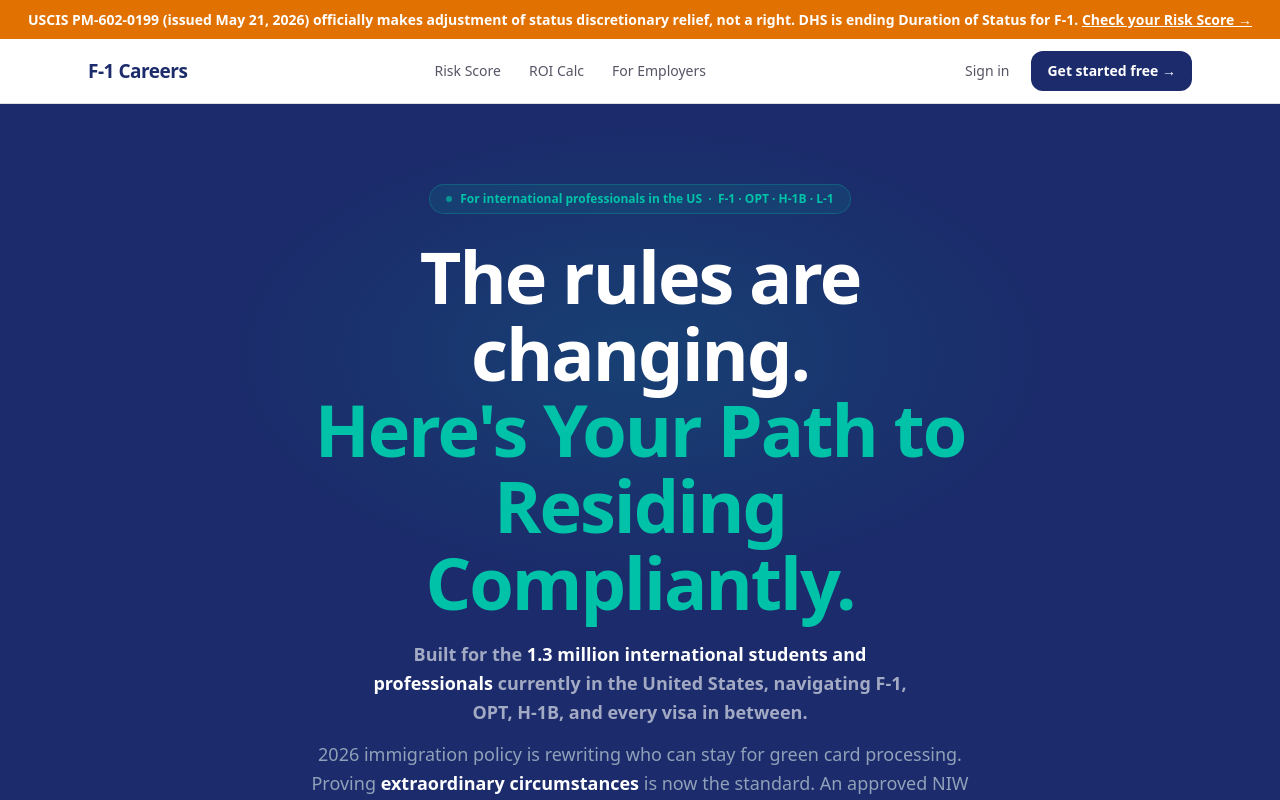
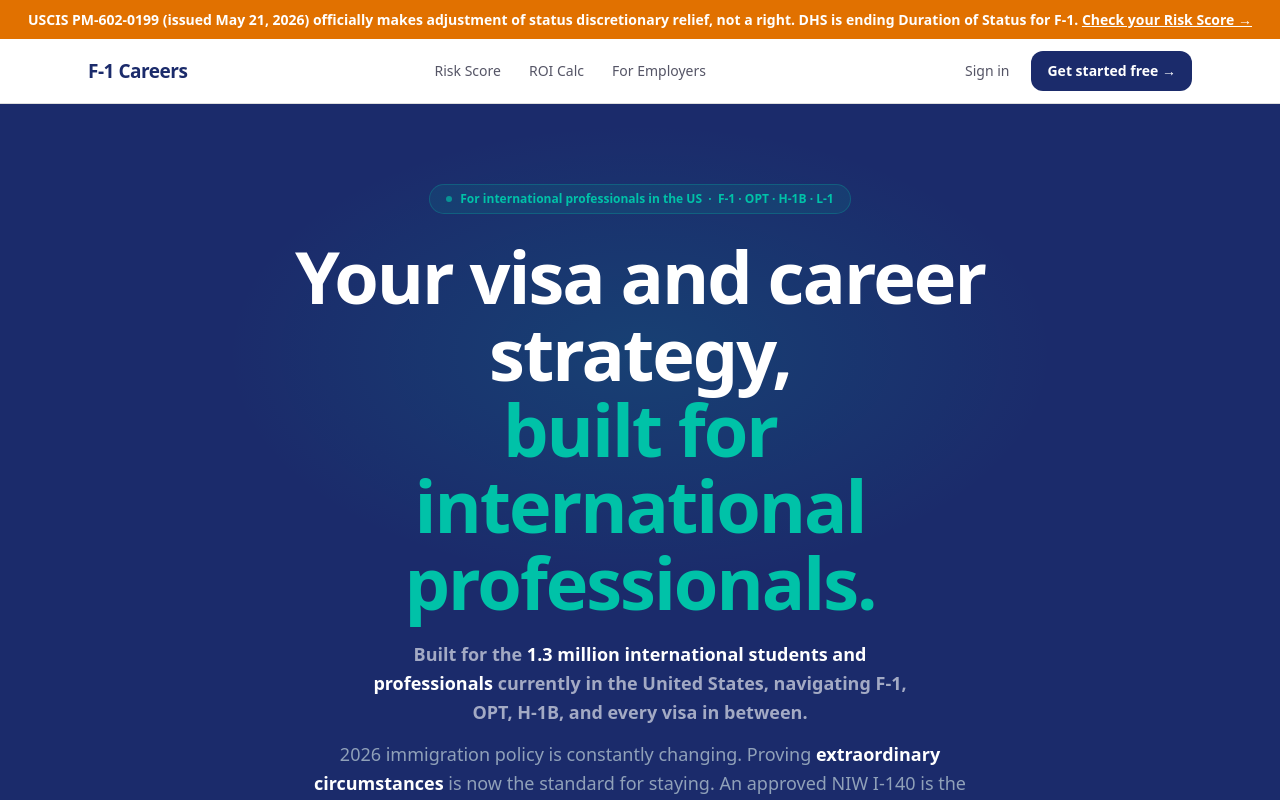
Before and after one commit to marambo-code/F-1Careers, a Next.js app: page / in a window 1280 px wide. Shown: the top 800 px of the page. Built offline with nearby package versions, Linux system fonts and the light colour scheme; no server answers.

Commit message:
Hero: new headline - visa and career strategy for international professionals

```diff
--- a/app/page.tsx
+++ b/app/page.tsx
@@ -61,8 +61,8 @@ export default async function Home() {
           </div>
 
           <h1 className="text-5xl sm:text-6xl lg:text-7xl font-extrabold leading-[1.06] tracking-[-2px] mb-5">
-            The rules are changing.<br />
-            <span className="text-teal">Here&apos;s Your Path to Residing Compliantly.</span>
+            Your visa and career strategy,<br />
+            <span className="text-teal">built for international professionals.</span>
           </h1>
 
           <p className="text-base sm:text-lg font-semibold text-white/60 max-w-xl mx-auto leading-relaxed mb-3">
@@ -70,7 +70,7 @@ export default async function Home() {
           </p>
 
           <p className="text-base sm:text-lg text-slate-400 max-w-2xl mx-auto leading-relaxed mb-4">
-            2026 immigration policy is rewriting who can stay for green card processing. Proving <strong className="text-white">extraordinary circumstances</strong> is now the standard. An approved NIW I-140 is the strongest evidence you can build. We help you build it.
+            2026 immigration policy is constantly changing. Proving <strong className="text-white">extraordinary circumstances</strong> is now the standard for staying. An approved NIW I-140 is the strongest evidence you can build. We help you build it.
           </p>
 
           <p className="text-[12px] font-bold tracking-[1.5px] uppercase text-white/35 mb-8">
```
Also changed, not shown: 1 other file (tests, documents, lock files or other folders).
